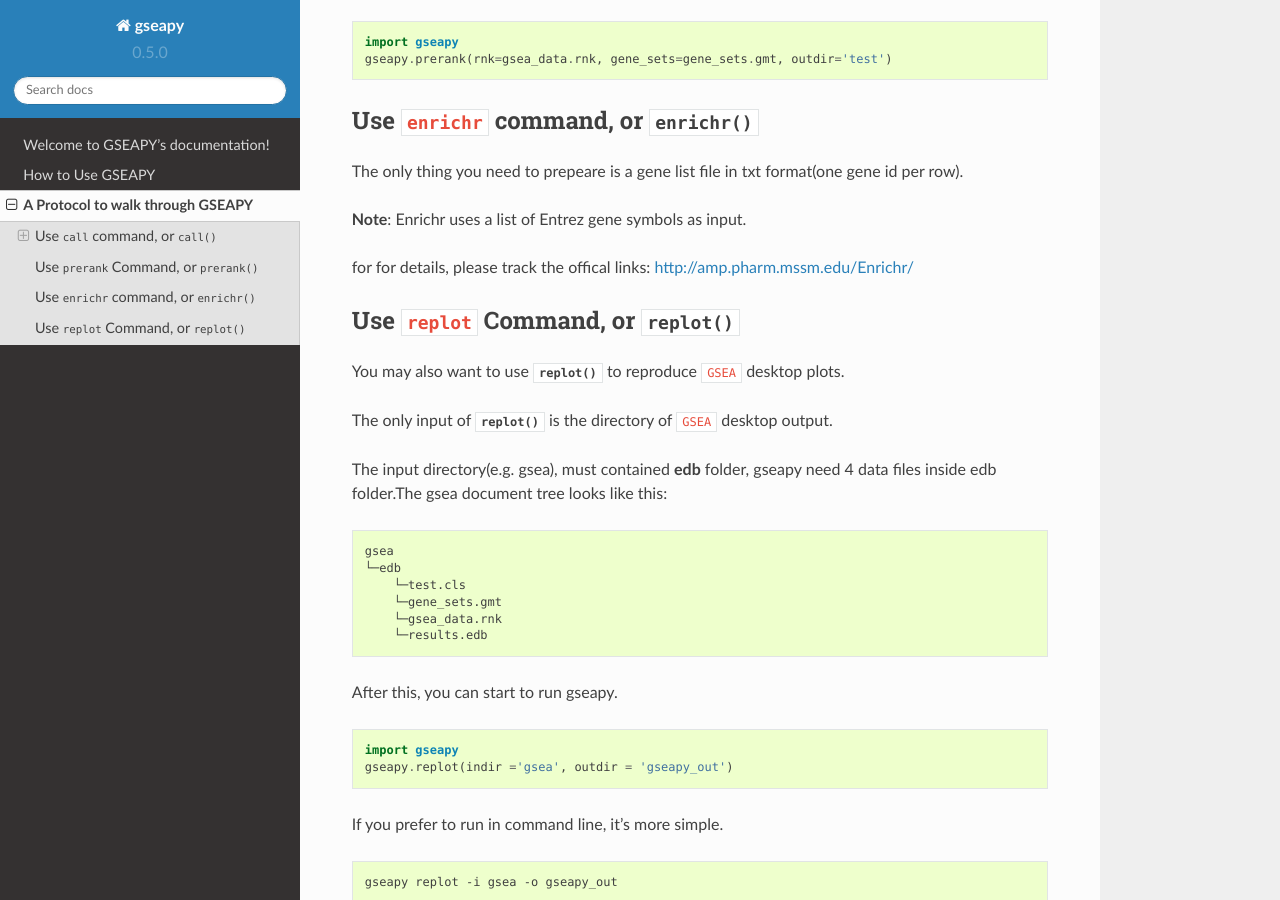
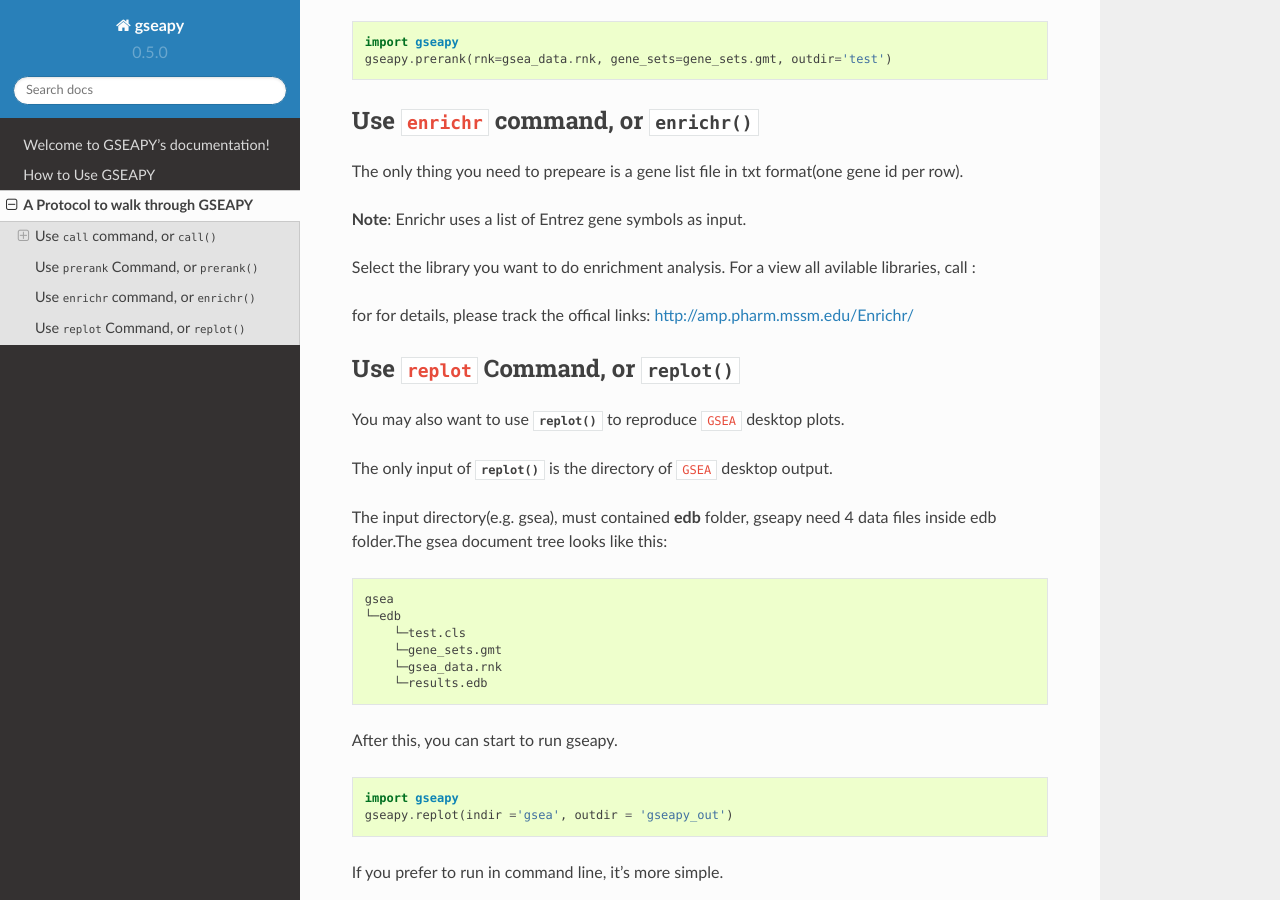
Before and after one commit to zqfang/GSEApy, a Sphinx documentation site: the page built from docs/gseapy_tutorial.rst, in a window 1280 px wide and 900 px high, scrolled down 2410 px. Built offline with Sphinx 7.4.7 and the Read the Docs theme 2.0.0, drawn with Linux system fonts in a browser that asks for light colours.

Commit message:
update docs

```diff
--- a/docs/gseapy_tutorial.rst
+++ b/docs/gseapy_tutorial.rst
@@ -224,6 +224,18 @@
 
 **Note**: Enrichr uses a list of Entrez gene symbols as input.
 
+Select the library you want to do enrichment analysis. For a view all avilable libraries,
+call :
+
+.. code: python
+
+   #call get_library_name(), it will print out all library names.
+   import gseapy
+   names = gseapy.enrichr.get_library_name()
+   print(names)
+
+
+
 for for details, please track the offical links: http://amp.pharm.mssm.edu/Enrichr/
 
 
```
Also changed, not shown: 5 other files.
